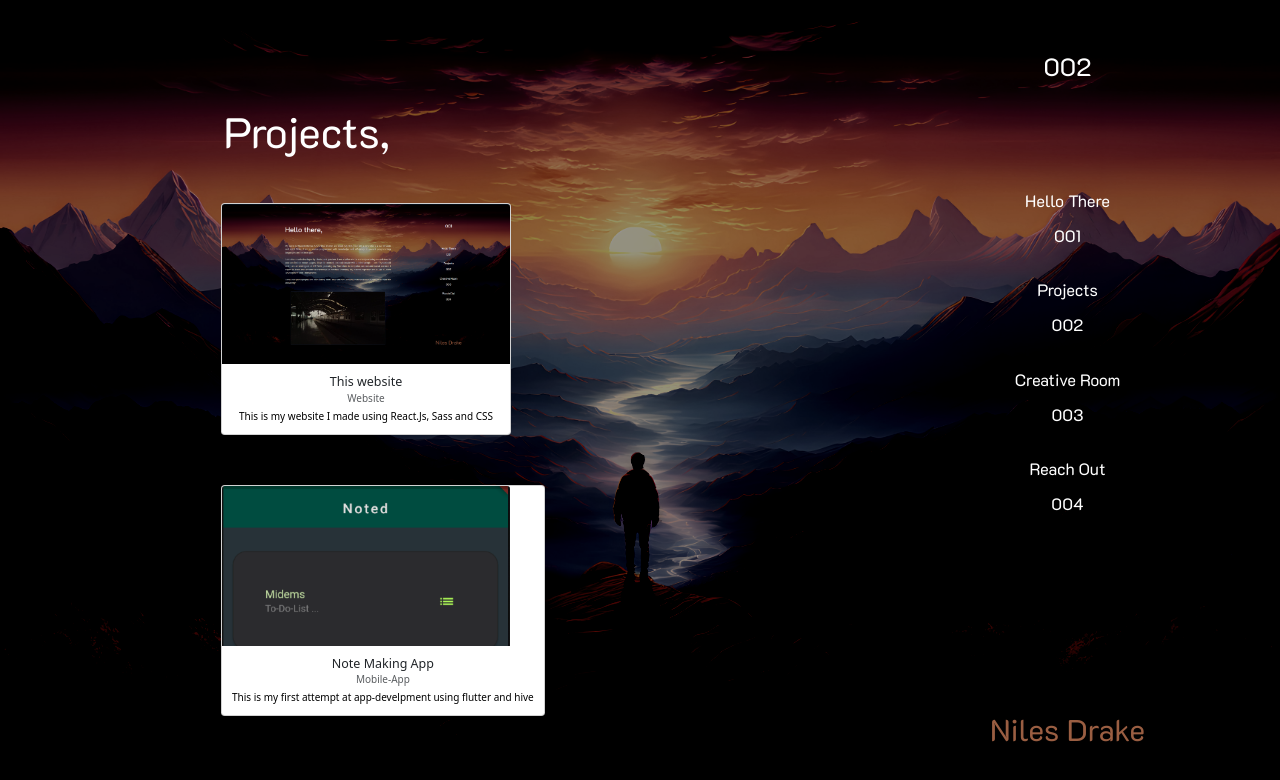
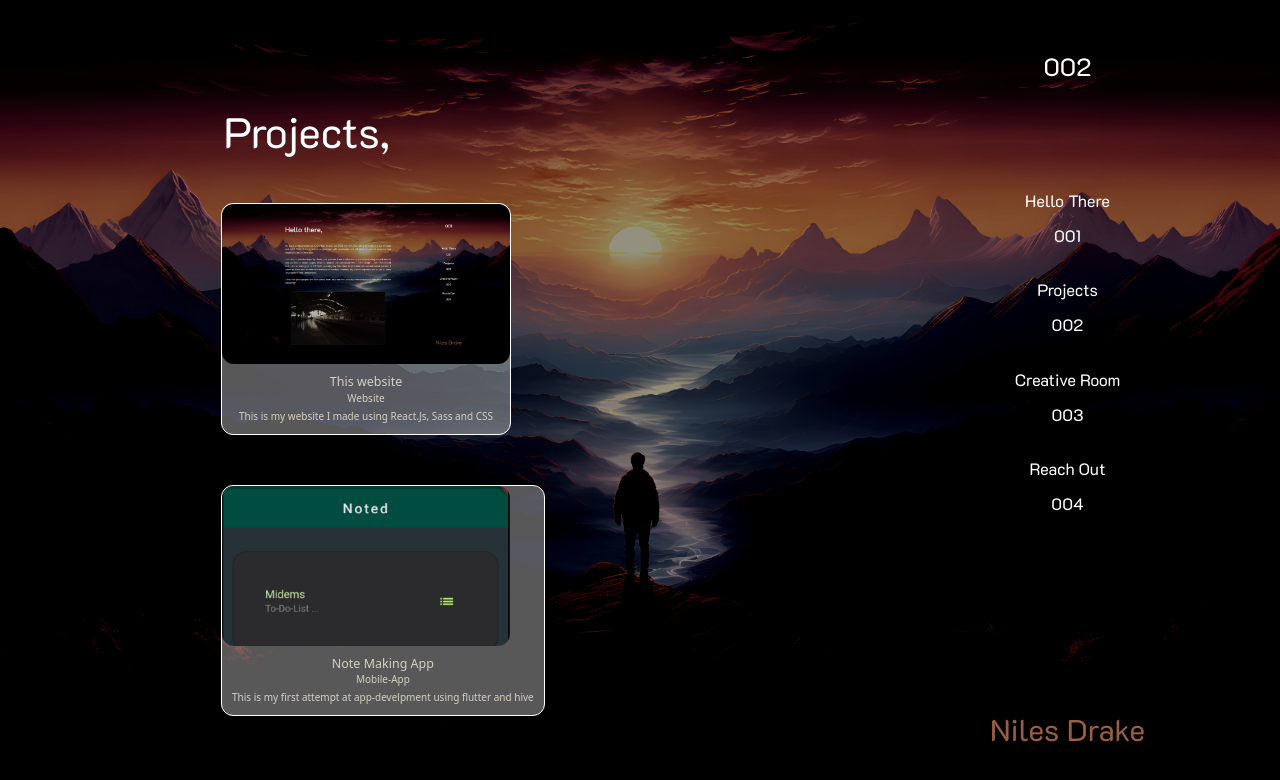
Before and after one commit to riju-talk/portfolio-site, a React (Create React App) app in the folder site-content/niles2.0/: page /projects in a window 1280 px wide. Shown: the top 780 px of the page. Built offline with nearby package versions, Linux system fonts and the light colour scheme; a web font is replaced by a local one.

Commit message:
come styling doine

```diff
--- a/site-content/niles2.0/src/containers/card/index.jsx
+++ b/site-content/niles2.0/src/containers/card/index.jsx
@@ -7,9 +7,9 @@ function Card({ image, title, discription ,sub_title}) {
         <div class="card mb-3">
             <img src={image} class="card-img-top img_prop" alt="project"></img>
             <div class="card-body">
-                <h5 class="card-title">{title}</h5>
-                <h6 class="card-subtitle mb-2 text-body-secondary">{sub_title}</h6>
-                <p class="card-text text-black">{discription}</p>
+                <h5 class="card-title text-color">{title}</h5>
+                <h6 class="card-subtitle mb-2 text-color">{sub_title}</h6>
+                <p class="card-text text-color">{discription}</p>
             </div>
         </div>
 
--- a/site-content/niles2.0/src/containers/card/styles.css
+++ b/site-content/niles2.0/src/containers/card/styles.css
@@ -2,4 +2,15 @@
     height: 20vh;
     width: 36vh;
     object-fit: cover;
+    border-radius: 12px;
 }
+
+.card{
+    border-radius: 12px;
+    background-color:#cfcfcf6d;
+    border: 1px solid #ffffff;
+}
+
+.text-color{
+    color: var(--white-theme-sub-text-color);
+}
```
